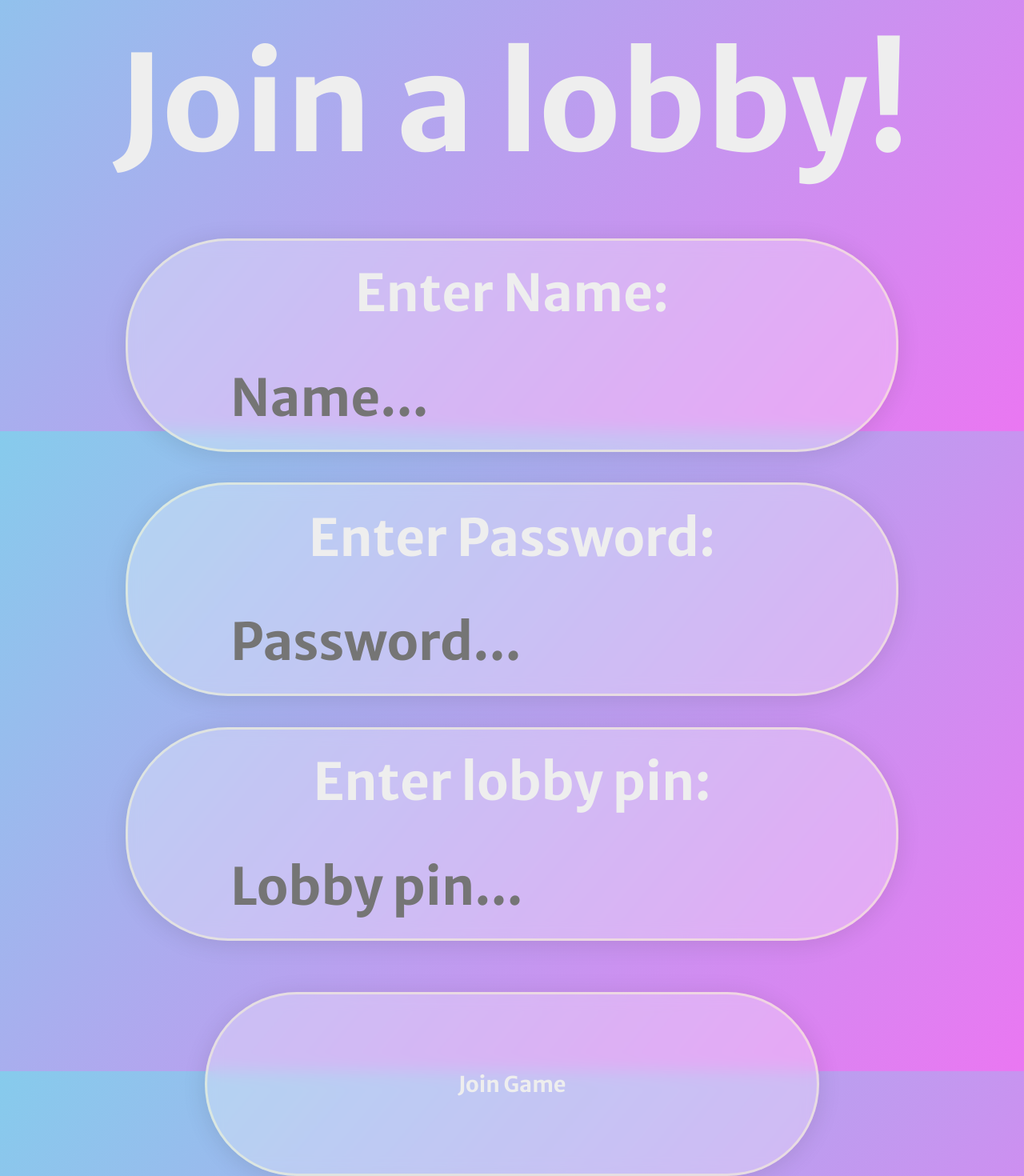
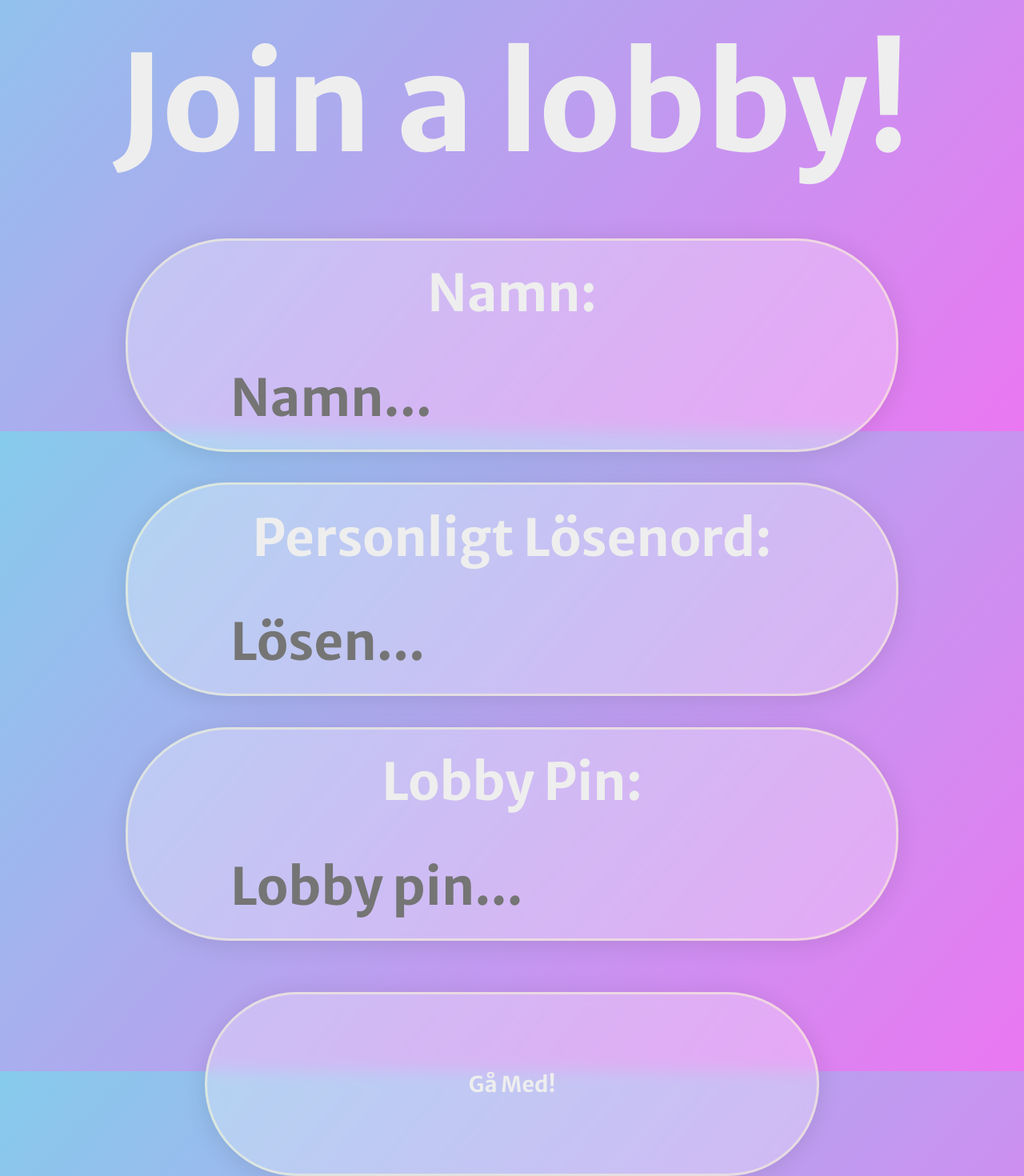
Before and after one commit to albintillas/flakdagsappen, a React (Create React App) app: page /joingame in a window 1280 px wide. Shown: the part 261-1731 px from the top of the page at 80% size. Built offline with nearby package versions, Linux system fonts and the light colour scheme.

Commit message:
Ändra språk

```diff
--- a/src/App.css
+++ b/src/App.css
@@ -309,7 +309,8 @@ a:visited {
   width: 44vw;
   font-family: 'Merriweather Sans';
   color: #EEEEEE;
-
+  align-items: center;
+  display: flex;
 }
 
 #increase{
--- a/src/components/header.js
+++ b/src/components/header.js
@@ -12,7 +12,7 @@ function Header({ onpage }) {
                     ...(onpage == 1
                         ? { textDecoration: "underline" }
                         : {})
-                }}>Statistics</Link>
+                }}>Statistik</Link>
                 <a>l</a>
                 <Link to={"/lobby"} style={{
                     margin: "0 3vw 0 3vw",
@@ -29,7 +29,7 @@ function Header({ onpage }) {
                     ...(onpage == 3
                         ? { textDecoration: "underline" }
                         : {})
-                }}>Feed</Link>
+                }}>Flöde</Link>
             </div>
         </div>
     );
--- a/src/pages/Choose.js
+++ b/src/pages/Choose.js
@@ -17,15 +17,15 @@ return(
         alignItems: 'center'
         }}>
 
-            <p id='headers'>How do you want to join?</p>
+            <p id='headers'>Hur vill du gå med?</p>
 
         <StartPageButton
-        text='New Lobby'
+        text='Ny Lobby'
         action='joingame'
         />
 
         <StartPageButton
-        text='Reconnect'
+        text='Återanslut'
         action='Login'
         />
         </div>
--- a/src/pages/JoinGamePage.js
+++ b/src/pages/JoinGamePage.js
@@ -26,8 +26,8 @@ function JoinGamePage(){
         pw == "") {
           Swal.fire({
               icon: 'error',
-              title: 'Error',
-              text: 'Please fill all fields!'
+              title: 'Saknas Data',
+              text: 'Fyll i alla fält!'
           });
           return;
       }
@@ -44,8 +44,8 @@ function JoinGamePage(){
 
             Swal.fire({
                icon: 'error',
-               title: 'User already existing',
-               text: 'Use Reconnect function instead'
+               title: 'Användare Finns Redan',
+               text: 'Använd "Återanslut" istället'
            });
 
           }
@@ -65,23 +65,23 @@ function JoinGamePage(){
 
 <form className="createGameForm" id="createForm">
    <div class="enterText">
-      <div class='formText'>Enter Name:</div>
-      <input onChange={event => setName(event.target.value)} value={name} className="form-control" placeholder="Name...">
+      <div class='formText'>Namn:</div>
+      <input onChange={event => setName(event.target.value)} value={name} className="form-control" placeholder="Namn...">
       </input>
    </div>
    <div class='enterText'>
-      <div class='formText'>Enter Password:</div>
-      <input onChange={event => setPw(event.target.value)} value={pw} className="form-control" placeholder="Password..."></input>
+      <div class='formText'>Personligt Lösenord:</div>
+      <input onChange={event => setPw(event.target.value)} value={pw} className="form-control" placeholder="Lösen..."></input>
 
    </div>
 
    <div class="enterText">
-      <div class='formText'>Enter lobby pin:</div>
+      <div class='formText'>Lobby Pin:</div>
       <input onChange={event => setPin(event.target.value)} value={pin} className="form-control" placeholder="Lobby pin..."></input>
 
    </div>
 
-         <button type="button" className = "joinGameInput" id="submitButton" action='lobby' onClick={joinLobby} textDecoration='none' fontSize='7vw'>Join Game</button>
+         <button type="button" className = "joinGameInput" id="submitButton" input='number' action='lobby' onClick={joinLobby} textDecoration='none' fontSize='7vw'>Gå Med!</button>
 
 </form>
 
--- a/src/pages/LobbyPage.js
+++ b/src/pages/LobbyPage.js
@@ -147,7 +147,7 @@ function LobbyPage() {
                     <img src={testimage} id='lobbyImage'></img>
 
                     <UnitsDisplay count={units}/>
-                <div id='unitsText'>Cans opened</div>
+                <div id='unitsText'>Enheter</div>
 
             </div>
             <div style={{display: "flex"}}>
@@ -160,8 +160,8 @@ function LobbyPage() {
                 </div>
             </div>
 
-            <div className="tableHeader">Lobby total:
-                {players.length} Players, {unitsTotal} Units
+            <div className="tableHeader">Lobby:
+                {players.length} Spelare, {unitsTotal} Enheter
             </div>
 
             <div id='divUsers'>
--- a/src/pages/Login.js
+++ b/src/pages/Login.js
@@ -19,8 +19,8 @@ function Login(){
           password == "") {
             Swal.fire({
                 icon: 'error',
-                title: 'Error',
-                text: 'Please fill all fields!'
+                title: 'Saknas Data',
+                text: 'Fyll i alla fält!'
             });
             return;
         }
@@ -34,7 +34,7 @@ function Login(){
             else {
               Swal.fire({
                   icon: 'error',
-                  title: 'Flakdag does not exist',
+                  title: 'Flakdag finns ej',
                   text: res.message
               });
             }
@@ -44,7 +44,7 @@ function Login(){
 return(
     <div class='createGameContainer'>
        <ReturnButton action="Choose"></ReturnButton>
-       <p id='headers'>Reconnect to flakdag</p>
+       <p id='headers'>Återanslut till Flakdag</p>
 
     <form className="createGameForm" id="createForm">
 
@@ -58,7 +58,7 @@ return(
           <div class="formText">Ditt lösenord</div>
           <div class="formInput"><input onChange={event => setPassword(event.target.value)} value={password} class="form-control" name="pw" type="password" placeholder="Lösenord..." /></div>
       </div>
-      <button type="button" className = "createGameInput" id="submitButton" action='lobby' onClick={Reconnect} textDecoration='none' textColor='#EEEEEE' fontSize='7vw'>Reconnect</button>
+      <button type="button" className = "createGameInput" id="submitButton" action='lobby' onClick={Reconnect} textDecoration='none' textColor='#EEEEEE' fontSize='7vw'>Återanslut</button>
     </form>
     </div>
        )
--- a/src/pages/StartPage.js
+++ b/src/pages/StartPage.js
@@ -62,13 +62,13 @@ function StartPage(){
                 marginRight:'20vw'
             }}>
             <StartPageButton
-            text='Join Game'
+            text='Gå Med'
             action='choose'
             >
             </StartPageButton>
 
             <StartPageButton
-            text='Create Game'
+            text='Skapa Flakdag'
             action='creategame' >
             </StartPageButton>
             </div>
```
Also changed, not shown: 1 other file (tests, documents, lock files or other folders).
